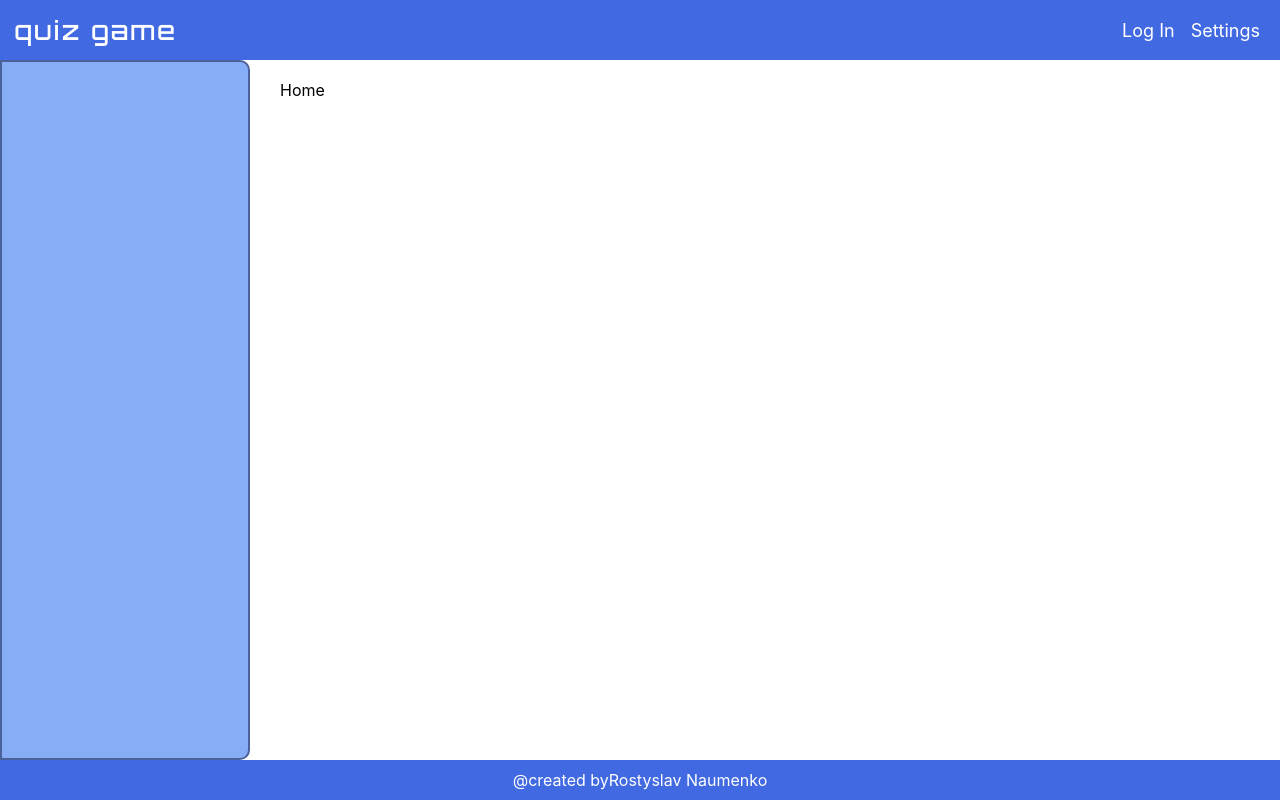
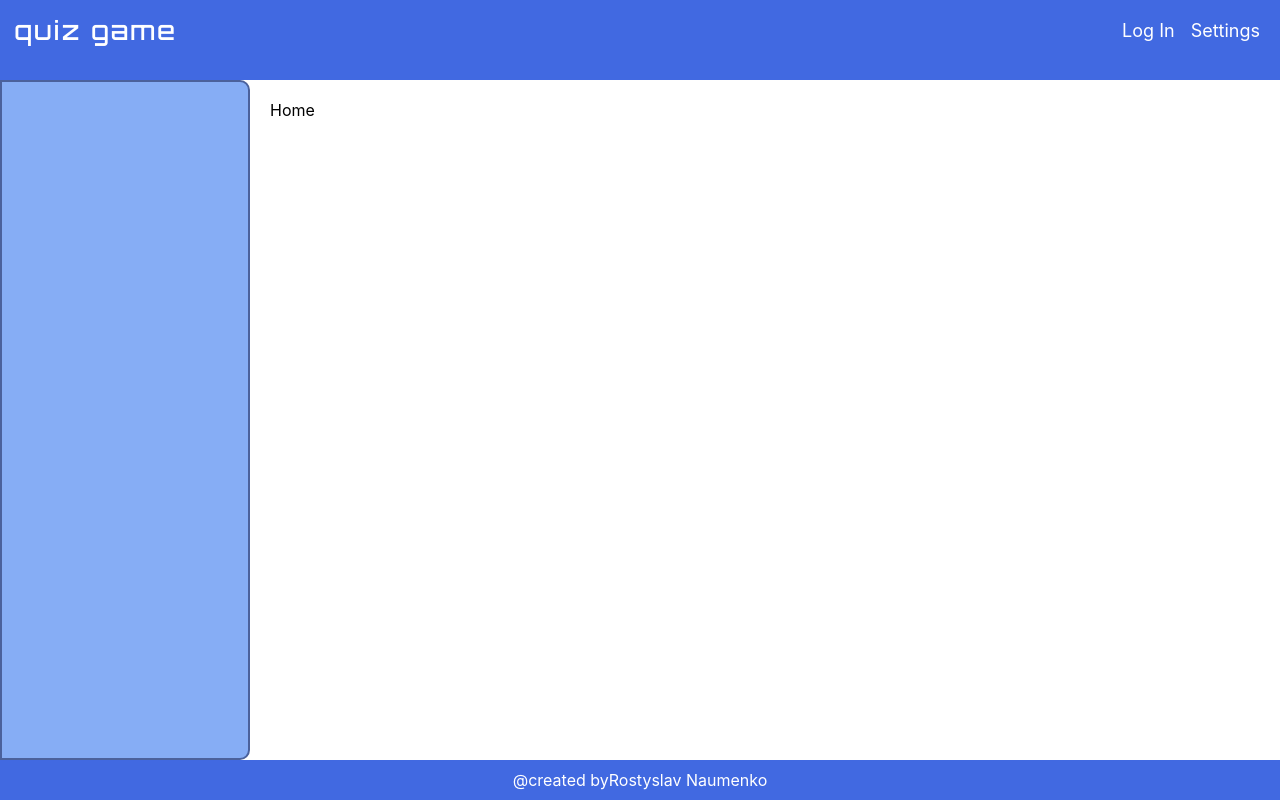
Before and after one commit to RostyslavNaumenko/QuizGame, a React (Create React App) app: page / in a window 1280 px wide. Built offline with nearby package versions, Linux system fonts and the light colour scheme.

Commit message:
style-height fix

```diff
--- a/src/components/footer/footer.module.css
+++ b/src/components/footer/footer.module.css
@@ -2,7 +2,7 @@
   margin-top: auto;
   background-color: #4169e1;
   color: white;
-  height: 40px;
+  height: 5vh;
 }
 
 .sections {
--- a/src/components/header/header.module.css
+++ b/src/components/header/header.module.css
@@ -2,7 +2,7 @@
 
 .container {
   width: 100%;
-  height: 60px;
+  height: 10vh;
   background-color: #4169e1;
 }
 
--- a/src/components/sidebar/sidebar.module.css
+++ b/src/components/sidebar/sidebar.module.css
@@ -2,7 +2,7 @@
   display: flex;
   position: sticky;
   width: 250px;
-  height: calc(100vh - 100px);
+  height: 85vh;
   background-color: #86adf5;
   border: 2px solid #4b619c;
   border-radius: 0 10px 10px 0;
@@ -10,6 +10,5 @@
   padding: 20px;
   color: white;
   overflow-y: auto;
-  margin-right: 10px;
   margin-top: auto;
 }
```
